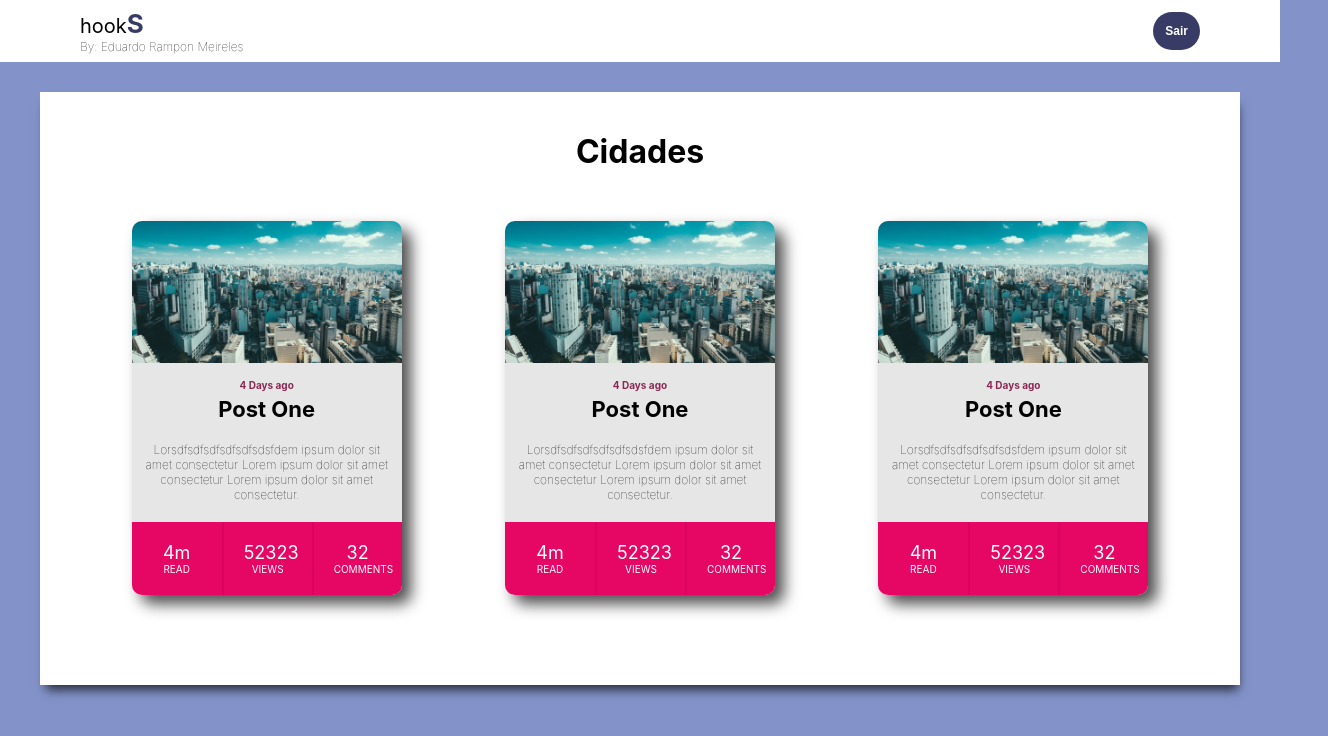
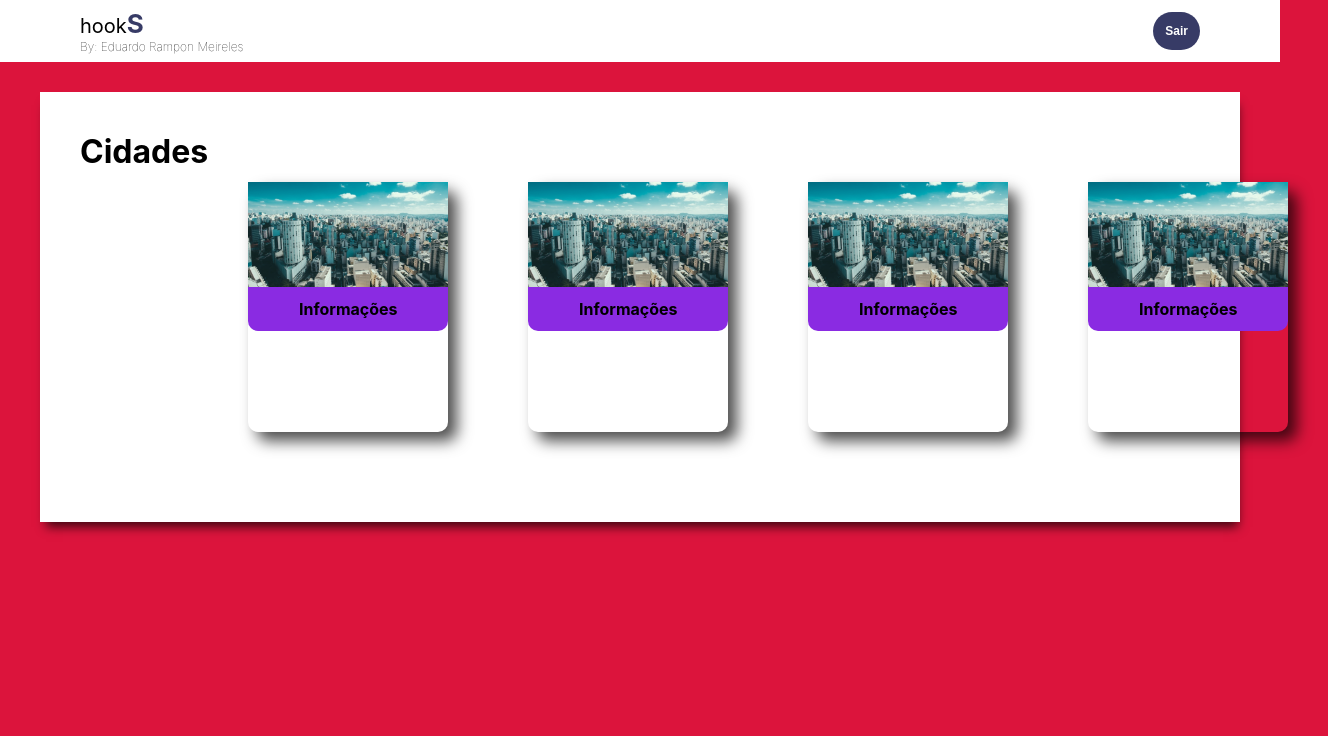
Before and after one commit to edu-rm/jwt-authentication, a React (Create React App) app in the folder web/: page / in a window 1280 px wide. Shown: the top 736 px of the page, 1328 px wide, since content can reach past the window. Built offline with nearby package versions, Linux system fonts and the light colour scheme.

Commit message:
card component created

```diff
--- /dev/null
+++ b/web/src/components/Card/index.js
@@ -0,0 +1,20 @@
+import React from 'react';
+import Cidade from '../../assets/cidade.jpg';
+
+import './styles.css';
+
+function Card() {
+  return (
+    <div className="cards">
+      <div className="card">
+        <img src={Cidade} alt="cidade"/>
+        <div className="text">
+          <p>Informações</p>
+        </div>
+      </div>
+    </div>
+
+  );
+}
+
+export default Card;
--- /dev/null
+++ b/web/src/components/Card/styles.css
@@ -0,0 +1,33 @@
+.cards {
+  /* display: grid; */
+  /* grid-template-columns: repeat(3, 1fr); */
+  /* justify-items: center; */
+
+}
+
+.card {
+  min-width: 200px;
+  min-height: 250px ;
+  box-shadow: 9px 9px 15px 0px rgba(0,0,0,0.7);
+  margin: 50px 40px;
+  text-align: center;
+  align-self: center;
+  border-radius: 10px;
+  display: flex;
+  flex-direction: column;
+}
+
+img {
+  width: 100%;
+}
+
+.text {
+  background-color: blueviolet;
+  /* opacity: 0.7; */
+  padding: 12px 12px;
+  color: black;
+  font-weight: bold;
+  border-bottom-right-radius: 10px;
+  border-bottom-left-radius: 10px;
+
+}
--- a/web/src/components/Header/index.js
+++ b/web/src/components/Header/index.js
@@ -1,5 +1,4 @@
 import React, { useContext } from 'react';
-import { Link } from 'react-router-dom';
 import './styles.css';
 
 import { AuthContext } from '../../Hooks/AuthContext';
@@ -24,7 +23,7 @@ function Header() {
           {
             state.isAuthenticated
             ?
-            <button onClick={handleLogout}>Sair</button>
+            <button type="button" onClick={handleLogout}>Sair</button>
             :
             <p>Faça login</p>
           }
--- a/web/src/index.css
+++ b/web/src/index.css
@@ -7,7 +7,7 @@ body {
     sans-serif;
   -webkit-font-smoothing: antialiased;
   -moz-osx-font-smoothing: grayscale;
-  background: rgba(22, 51, 155, 0.53);
+  background:crimson;
   height: 100%;
 }
 
--- a/web/src/pages/Home/index.js
+++ b/web/src/pages/Home/index.js
@@ -1,5 +1,5 @@
 import React from 'react';
-import Cidade from '../../assets/cidade.jpg';
+import Card from '../../components/Card';
 
 import './styles.css';
 
@@ -8,84 +8,12 @@ function Home() {
   return (
     <div className="container">
       <h1>Cidades</h1>
-      <div className="cards">
-        <div className="card">
-          <img src={Cidade} alt="cidade"/>
-          <div className="text">
-            <p className="little">4 Days ago</p>
-            <h3>Post One</h3>
-            <p className="text-info">Lorsdfsdfsdfsdfsdfsdsfdem ipsum dolor sit amet consectetur Lorem ipsum dolor sit amet consectetur Lorem ipsum dolor sit amet consectetur.</p>
-          </div>
-          <div className="info">
-            <ul>
-              <li>
-                <p>4m</p>
-                <span>READ</span>
-              </li>
-              <li>
-                <p>52323</p>
-                <span>VIEWS</span>
-              </li>
-              <li>
-                <p>32</p>
-                <span>COMMENTS</span>
-              </li>
-            </ul>
-          </div>
-        </div>
-
-        <div className="card">
-          <img src={Cidade} alt="cidade"/>
-          <div className="text">
-            <p className="little">4 Days ago</p>
-            <h3>Post One</h3>
-            <p className="text-info">Lorsdfsdfsdfsdfsdfsdsfdem ipsum dolor sit amet consectetur Lorem ipsum dolor sit amet consectetur Lorem ipsum dolor sit amet consectetur.</p>
-          </div>
-          <div className="info">
-            <ul>
-              <li>
-                <p>4m</p>
-                <span>READ</span>
-              </li>
-              <li>
-                <p>52323</p>
-                <span>VIEWS</span>
-              </li>
-              <li>
-                <p>32</p>
-                <span>COMMENTS</span>
-              </li>
-            </ul>
-          </div>
-        </div>
-
-        <div className="card">
-          <img src={Cidade} alt="cidade"/>
-          <div className="text">
-            <p className="little">4 Days ago</p>
-            <h3>Post One</h3>
-            <p className="text-info">Lorsdfsdfsdfsdfsdfsdsfdem ipsum dolor sit amet consectetur Lorem ipsum dolor sit amet consectetur Lorem ipsum dolor sit amet consectetur.</p>
-          </div>
-          <div className="info">
-            <ul>
-              <li>
-                <p>4m</p>
-                <span>READ</span>
-              </li>
-              <li>
-                <p>52323</p>
-                <span>VIEWS</span>
-              </li>
-              <li>
-                <p>32</p>
-                <span>COMMENTS</span>
-              </li>
-            </ul>
-          </div>
-        </div>
+      <Card />
+      <Card />
+      <Card />
+      <Card />
 
 
-      </div>
     </div>
   );
 }
--- a/web/src/pages/Home/styles.css
+++ b/web/src/pages/Home/styles.css
@@ -7,79 +7,5 @@
   color: #000;
   box-shadow: 2px 9px 10px -4px rgba(0,0,0,0.7);
   text-align: center;
+  display: flex;
 }
-
-.cards {
-  display: grid;
-  grid-template-columns: repeat(3, 1fr);
-  justify-items: center;
-}
-
-.card {
-  width: 270px;
-  box-shadow: 9px 9px 15px 0px rgba(0,0,0,0.7);
-  margin: 50px 0;
-  background-color: #E6E6E6;
-  text-align: center;
-  align-self: center;
-  border-radius: 10px;
-}
-
-.card img {
-  width: 100%;
-  border-top-left-radius: 10px ;
-  border-top-right-radius: 10px ;
-
-}
-
-.card .text .little{
-  font-size: 10px;
-  margin: 12px 0 5px 0;
-  font-weight: bold;
-  color: #8A2755;
-}
-
-.card .text h3 {
-  font-size: 22px;
-  margin-bottom: 20px;
-}
-.card .text .text-info {
-  font-size: 12px;
-  padding: 0 12px 20px 12px;
-  font-weight: 100;
-}
-
-.card .text span {
-  font-weight: 100;
-  font-size: 12px;
-}
-
-.card .info{
-  background-color: #E60764;
-  color: white;
-  width: 100%;
-  border-bottom-left-radius: 10px ;
-  border-bottom-right-radius: 10px ;
-}
-
-.card .info p {
-  font-size: 18px;
-  font-weight: 400;
-}
-
-.card .info span {
-  font-size: 10px;
-}
-
-.card .info ul {
-  display: grid;
-  grid-template-columns: repeat(3, 90px);
-}
-
-.card .info ul li {
-  padding: 20px;
-}
-
-.card .info ul li + li {
-  border-left: 2px solid #DA045E;
-}
--- a/web/src/pages/Login/index.js
+++ b/web/src/pages/Login/index.js
@@ -9,7 +9,7 @@ function Login() {
       <form>
         <input type="text" placeholder="Email"/>
         <input type="password" placeholder="Senha"/>
-        <button>Entrar</button>
+        <button type="button">Entrar</button>
       </form>
     </div>
   );
```
Also changed, not shown: web/src/Hooks/AuthContext.js (+4 -4 lines).
